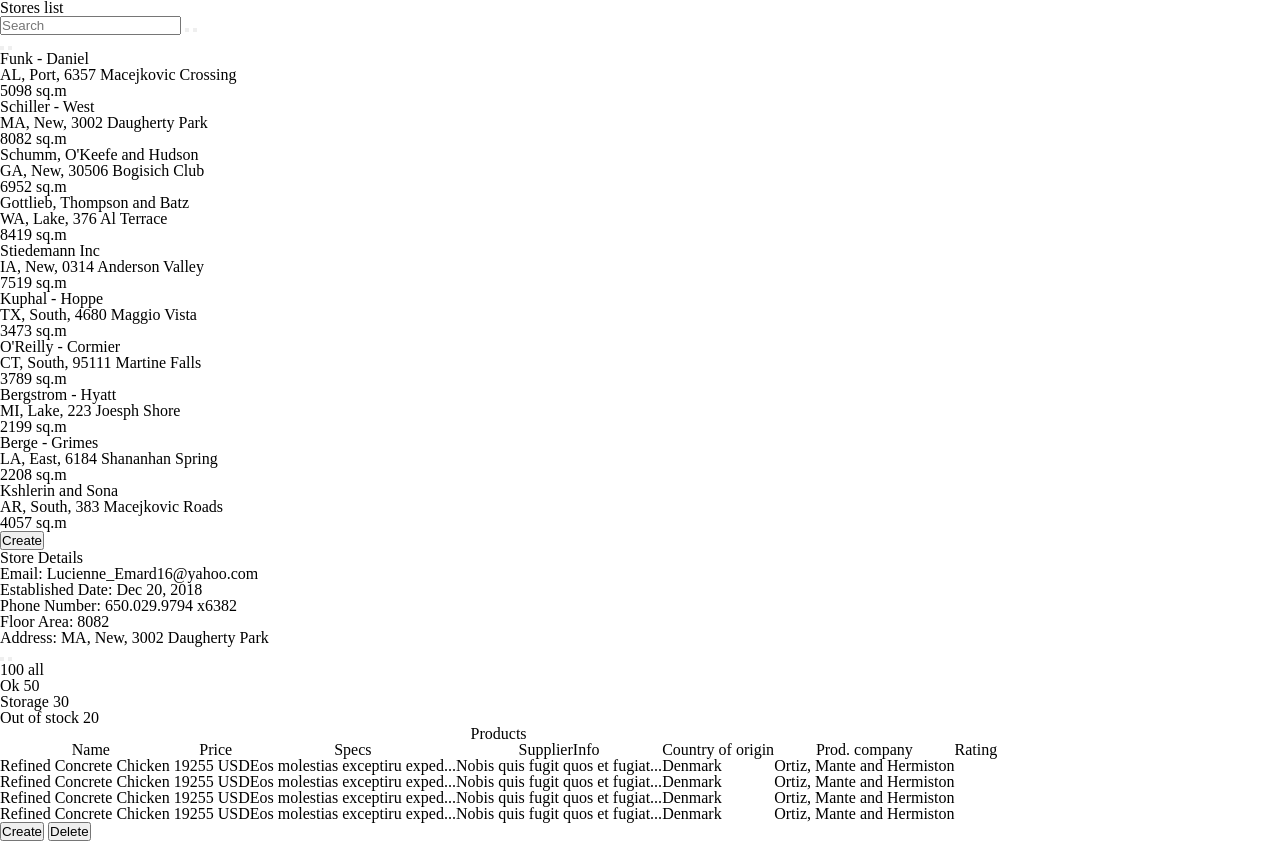
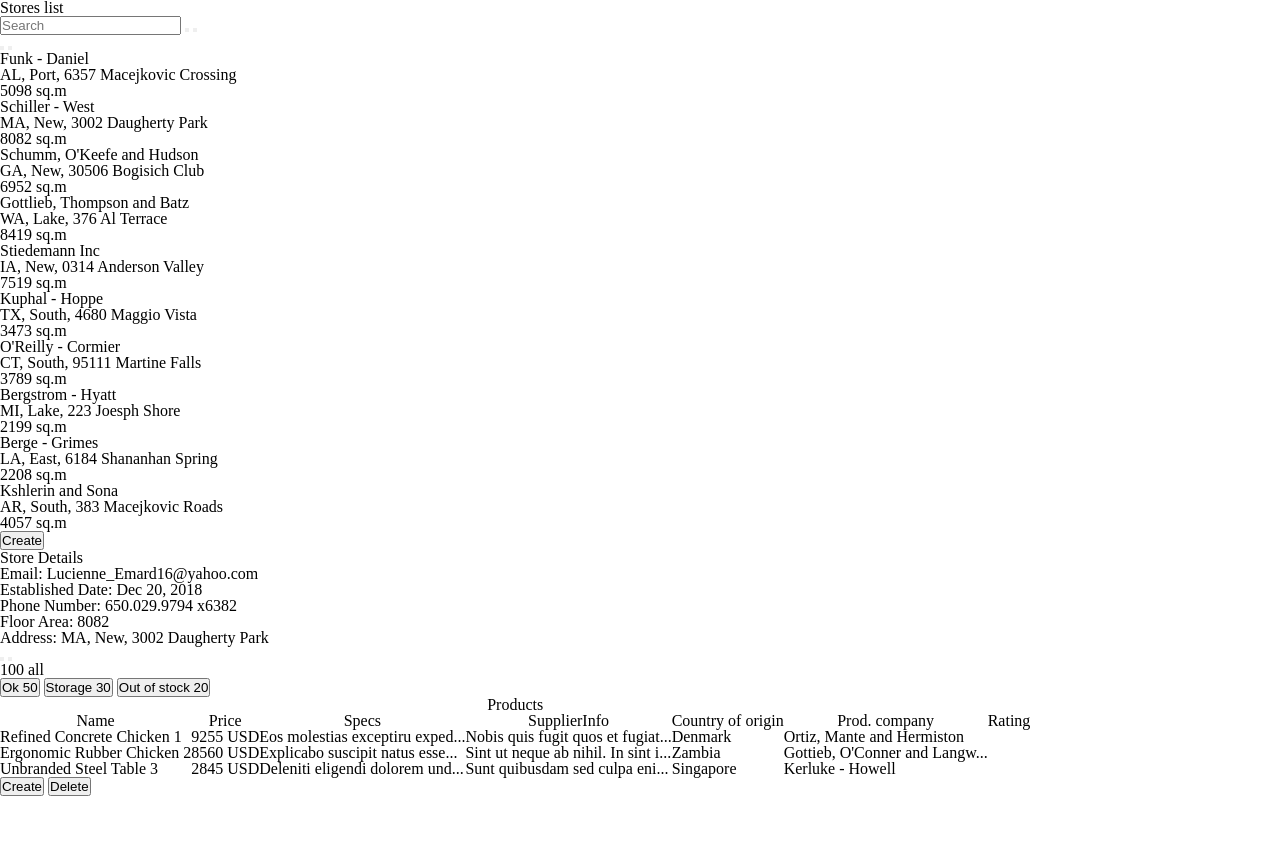
Before and after one commit to Shist/Stores-and-products-JS-, a website: page index.html in a window 1280 px wide. After the commit the page ends 800 px from the top, so only its background shows below. Drawn offline with Linux system fonts and the light colour scheme.

Commit message:
HW 1, try 1 : Refactored some places according to advice

```diff
--- a/index.html
+++ b/index.html
@@ -212,28 +212,28 @@
               <span class="store-details-header__products-note">all</span>
             </div>
             <div class="vertical-gray-separator"></div>
-            <div class="products-filter-btn">
+            <button class="products-filter-btn">
               <span class="products-filter-btn__icon"></span>
               <span class="products-filter-btn__description">Ok</span>
               <span class="products-filter-btn__amount">50</span>
-            </div>
-            <div class="products-filter-btn">
+            </button>
+            <button class="products-filter-btn">
               <span class="products-filter-btn__icon"></span>
               <span class="products-filter-btn__description">Storage</span>
               <span class="products-filter-btn__amount">30</span>
-            </div>
-            <div class="products-filter-btn">
+            </button>
+            <button class="products-filter-btn">
               <span class="products-filter-btn__icon"></span>
               <span class="products-filter-btn__description">Out of stock</span>
               <span class="products-filter-btn__amount">20</span>
-            </div>
+            </button>
           </div>
         </header>
         <main class="store-details-main">
           <table class="store-details-table">
             <thead class="store-details-table__head">
               <tr class="store-details-table__table-name-row">
-                <th colspan="8" class="store-details-table__table-name">
+                <th colspan="7" class="store-details-table__table-name">
                   Products
                 </th>
               </tr>
@@ -251,7 +251,6 @@
                   Prod. company
                 </th>
                 <th class="store-details-table__product-rating">Rating</th>
-                <th class="store-details-table__product-arrow-link"></th>
               </tr>
             </thead>
             <tbody class="store-details-table__body">
@@ -307,144 +306,90 @@
                 <td class="product-table-item__name">
                   <div class="product-table-item__name-num-wrapper">
                     <span class="product-table-item__name-text"
-                      >Refined Concrete Chicken</span
+                      >Ergonomic Rubber Chicken</span
                     >
-                    <span class="product-table-item__num-text">1</span>
+                    <span class="product-table-item__num-text">2</span>
                   </div>
                 </td>
                 <td class="product-table-item__price">
                   <div class="product-table-item__price-wrapper">
-                    <span class="product-table-item__price-value">9255</span>
+                    <span class="product-table-item__price-value">8560</span>
                     <span class="product-table-item__price-currency">USD</span>
                   </div>
                 </td>
                 <td class="product-table-item__specs">
                   <span class="product-table-item__specs-text"
-                    >Eos molestias exceptiru exped...</span
+                    >Explicabo suscipit natus esse...</span
                   >
                 </td>
                 <td class="product-table-item__supplier-info">
                   <span class="product-table-item__supplier-info-text"
-                    >Nobis quis fugit quos et fugiat...</span
+                    >Sint ut neque ab nihil. In sint i...</span
                   >
                 </td>
                 <td class="product-table-item__country-of-origin">
                   <span class="product-table-item__country-of-origin-text"
-                    >Denmark</span
+                    >Zambia</span
                   >
                 </td>
                 <td class="product-table-item__prod-company">
                   <span class="product-table-item__prod-company-text"
-                    >Ortiz, Mante and Hermiston</span
+                    >Gottieb, O'Conner and Langw...</span
                   >
                 </td>
                 <td class="product-table-item__rating">
                   <div class="product-table-item__stars-wrapper">
                     <span class="yellow-star"></span>
-                    <span class="empty-star"></span>
+                    <span class="yellow-star"></span>
                     <span class="empty-star"></span>
                     <span class="empty-star"></span>
                     <span class="empty-star"></span>
                   </div>
-                </td>
-                <td class="product-table-item__arrow-link">
-                  <span class="right-arrow"></span>
                 </td>
               </tr>
               <tr class="product-table-item">
                 <td class="product-table-item__name">
                   <div class="product-table-item__name-num-wrapper">
                     <span class="product-table-item__name-text"
-                      >Refined Concrete Chicken</span
+                      >Unbranded Steel Table</span
                     >
-                    <span class="product-table-item__num-text">1</span>
+                    <span class="product-table-item__num-text">3</span>
                   </div>
                 </td>
                 <td class="product-table-item__price">
                   <div class="product-table-item__price-wrapper">
-                    <span class="product-table-item__price-value">9255</span>
+                    <span class="product-table-item__price-value">2845</span>
                     <span class="product-table-item__price-currency">USD</span>
                   </div>
                 </td>
                 <td class="product-table-item__specs">
                   <span class="product-table-item__specs-text"
-                    >Eos molestias exceptiru exped...</span
+                    >Deleniti eligendi dolorem und...</span
                   >
                 </td>
                 <td class="product-table-item__supplier-info">
                   <span class="product-table-item__supplier-info-text"
-                    >Nobis quis fugit quos et fugiat...</span
+                    >Sunt quibusdam sed culpa eni...</span
                   >
                 </td>
                 <td class="product-table-item__country-of-origin">
                   <span class="product-table-item__country-of-origin-text"
-                    >Denmark</span
+                    >Singapore</span
                   >
                 </td>
                 <td class="product-table-item__prod-company">
                   <span class="product-table-item__prod-company-text"
-                    >Ortiz, Mante and Hermiston</span
+                    >Kerluke - Howell</span
                   >
                 </td>
                 <td class="product-table-item__rating">
                   <div class="product-table-item__stars-wrapper">
                     <span class="yellow-star"></span>
-                    <span class="empty-star"></span>
+                    <span class="yellow-star"></span>
                     <span class="empty-star"></span>
                     <span class="empty-star"></span>
                     <span class="empty-star"></span>
                   </div>
-                </td>
-                <td class="product-table-item__arrow-link">
-                  <span class="right-arrow"></span>
-                </td>
-              </tr>
-              <tr class="product-table-item">
-                <td class="product-table-item__name">
-                  <div class="product-table-item__name-num-wrapper">
-                    <span class="product-table-item__name-text"
-                      >Refined Concrete Chicken</span
-                    >
-                    <span class="product-table-item__num-text">1</span>
-                  </div>
-                </td>
-                <td class="product-table-item__price">
-                  <div class="product-table-item__price-wrapper">
-                    <span class="product-table-item__price-value">9255</span>
-                    <span class="product-table-item__price-currency">USD</span>
-                  </div>
-                </td>
-                <td class="product-table-item__specs">
-                  <span class="product-table-item__specs-text"
-                    >Eos molestias exceptiru exped...</span
-                  >
-                </td>
-                <td class="product-table-item__supplier-info">
-                  <span class="product-table-item__supplier-info-text"
-                    >Nobis quis fugit quos et fugiat...</span
-                  >
-                </td>
-                <td class="product-table-item__country-of-origin">
-                  <span class="product-table-item__country-of-origin-text"
-                    >Denmark</span
-                  >
-                </td>
-                <td class="product-table-item__prod-company">
-                  <span class="product-table-item__prod-company-text"
-                    >Ortiz, Mante and Hermiston</span
-                  >
-                </td>
-                <td class="product-table-item__rating">
-                  <div class="product-table-item__stars-wrapper">
-                    <span class="yellow-star"></span>
-                    <span class="empty-star"></span>
-                    <span class="empty-star"></span>
-                    <span class="empty-star"></span>
-                    <span class="empty-star"></span>
-                  </div>
-                </td>
-                <td class="product-table-item__arrow-link">
-                  <span class="right-arrow"></span>
                 </td>
               </tr>
             </tbody>
```
